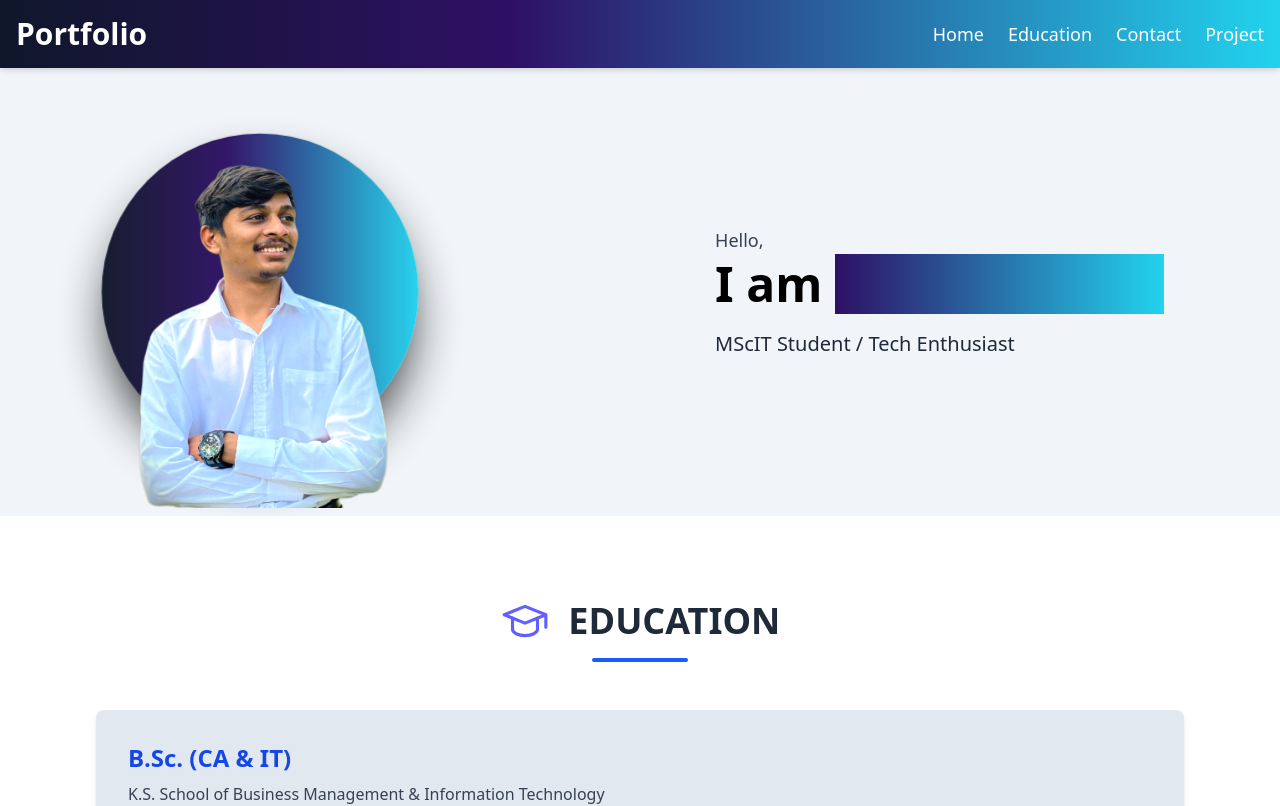
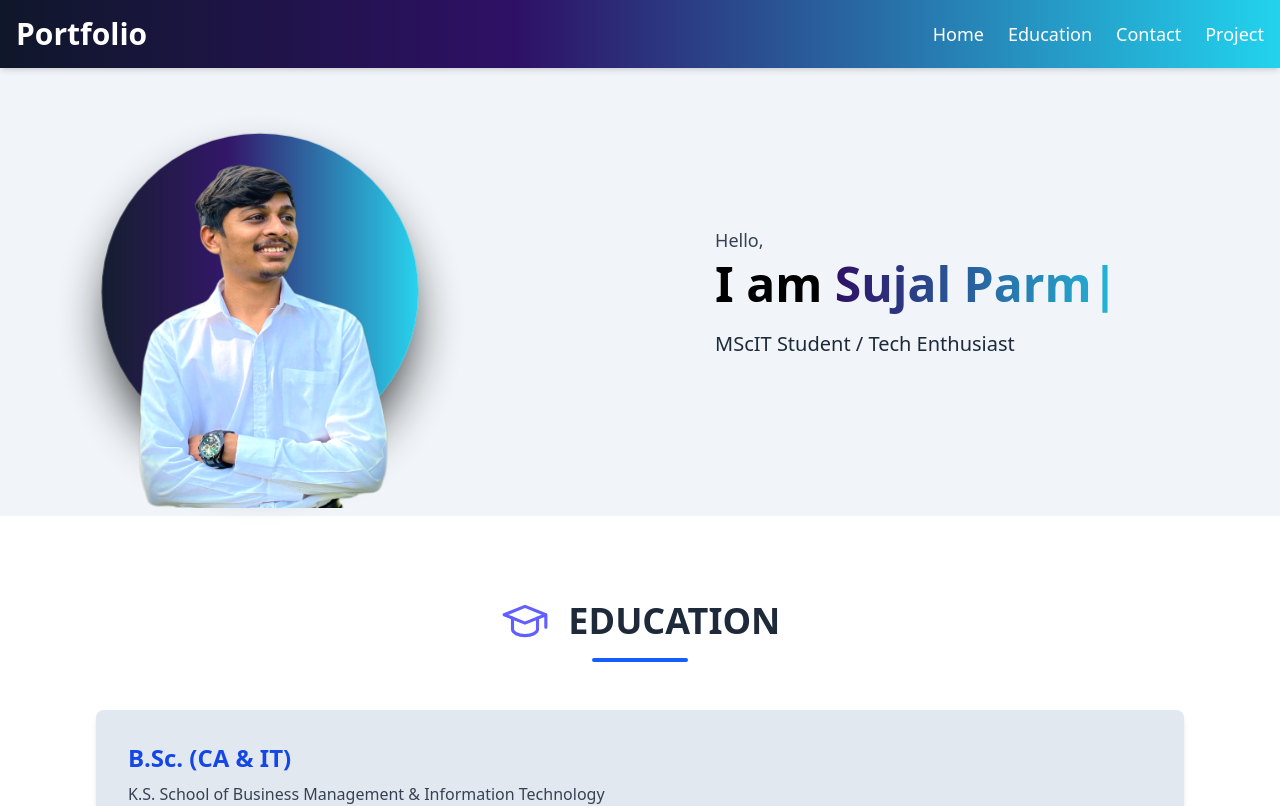
Before and after one commit to Sujal1834/sujal_port, a React (Vite) app: page / in a window 1280 px wide. Shown: the top 806 px of the page. Built offline with nearby package versions, Linux system fonts and the light colour scheme.

Commit message:
update footer bg

```diff
--- a/src/components/Section1.jsx
+++ b/src/components/Section1.jsx
@@ -45,7 +45,7 @@ const section1 = () => {
         <div className="text-center md:text-left">
         <p className="text-lg text-gray-700">Hello,</p>
         <h1 className="text-4xl sm:text-5xl font-bold leading-tight">
-            I am <span className="inline-block align-bottom text-left md:text-left sm:text-left text-bgcolor text-transparent bg-clip-text" style={{ width: '12ch' }}>{text}<span classNameName="blinking-cursor text-black font-thin ml-1">|</span> </span>
+            I am <span className="inline-block align-bottom text-left md:text-left sm:text-left text-bgcolor" style={{ width: '12ch' }}>{text}<span classNameName="blinking-cursor text-black font-thin ml-1">|</span> </span>
         </h1>
         <p className="mt-4 text-xl text-gray-800">MScIT Student / Tech Enthusiast</p>
         </div>
--- a/src/index.css
+++ b/src/index.css
@@ -11,6 +11,9 @@
 .text-bgcolor
 {
   background: linear-gradient(to right, #2e1065 0%, #22d3ee 100%);
+  background-clip: text;
+  -webkit-background-clip: text;
+  -webkit-text-fill-color: transparent;
 }
 
 .blinking-cursor {
```
